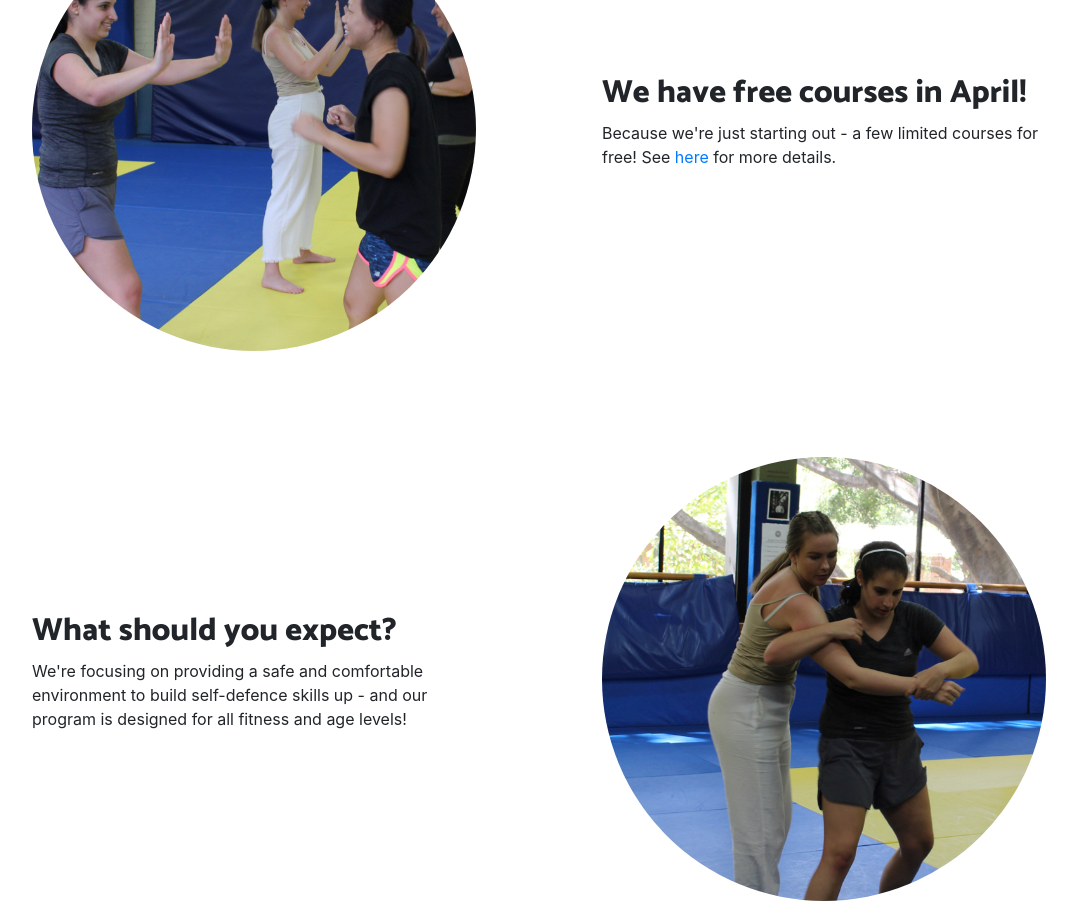
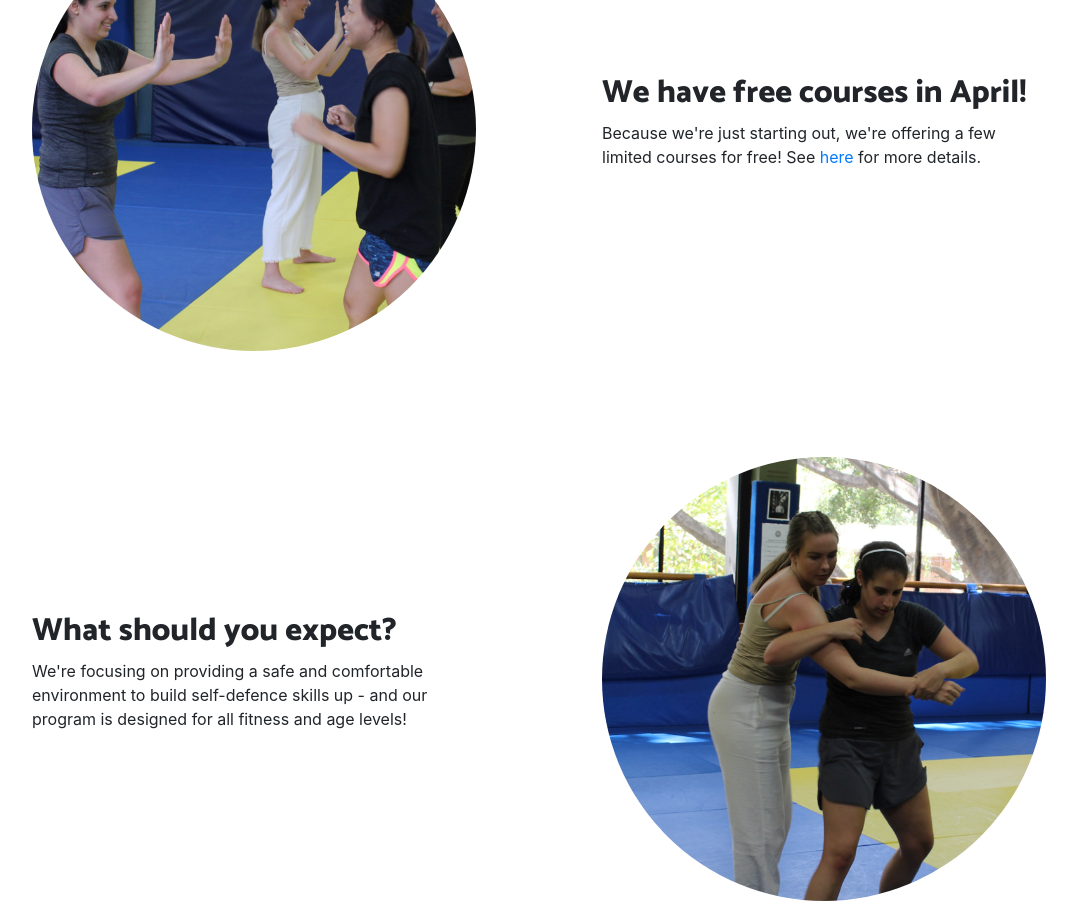
Before and after one commit to inpowerstrategies/inpowerstrategies.github.io, an Angular app: page /overview in a window 1280 px wide. Shown: the part 1220-2138 px from the top of the page, without its empty margins (101-1178 px from the left). Built offline with nearby package versions, Linux system fonts and the light colour scheme.

Commit message:
Fix typo

```diff
--- a/src/app/courses/overview/course-overview.component.html
+++ b/src/app/courses/overview/course-overview.component.html
@@ -50,7 +50,7 @@
       <div class="col-lg-6">
         <div class="p-5">
           <h2 class="display-5">We have free courses in April!</h2>
-          <p>Because we're just starting out - a few limited courses for free! See
+          <p>Because we're just starting out, we're offering a few limited courses for free! See
             <a [routerLink]="['/course']">here</a> for more details.
           </p>
         </div>
```
